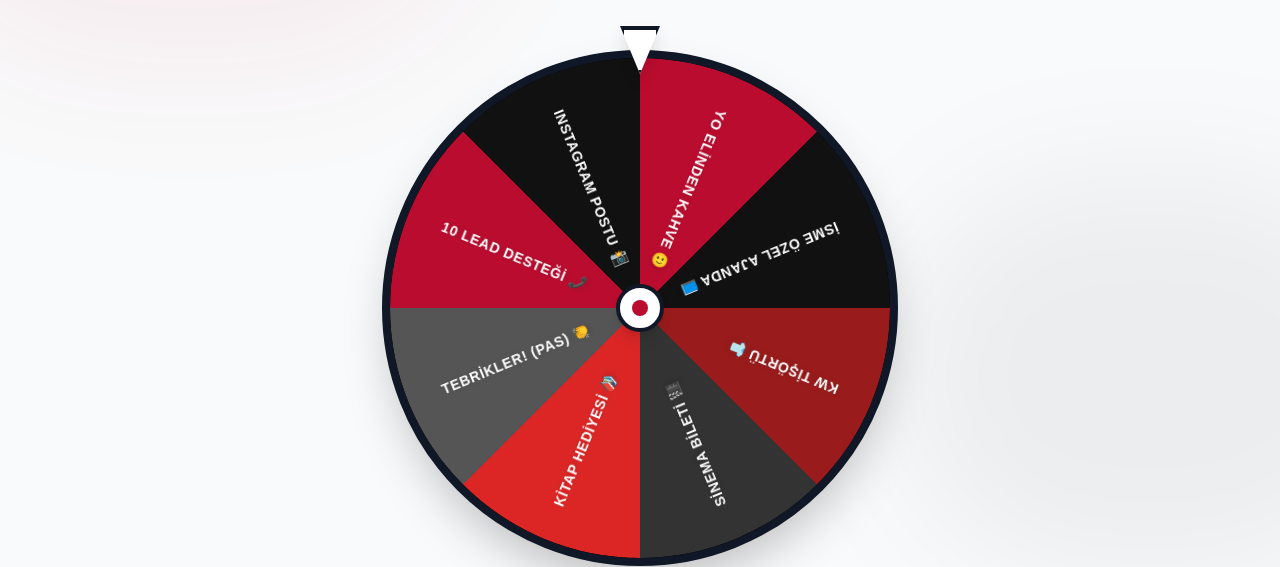
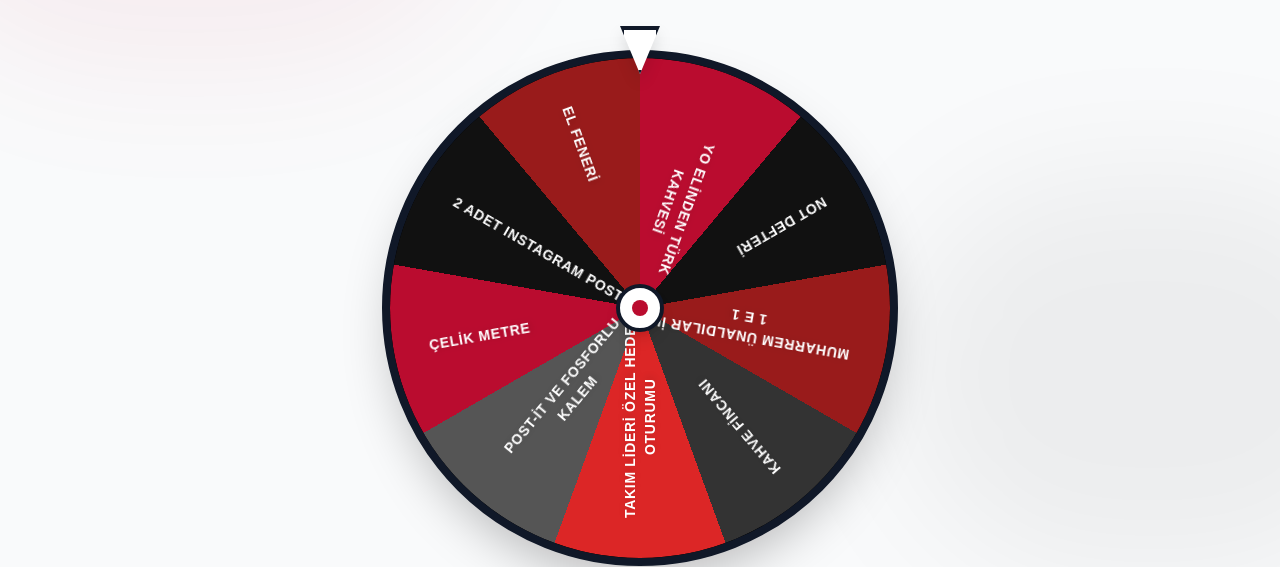
Before and after one commit to metingonuldas/kw-avo, a Next.js app: page /yap-bir-randevu in a window 1280 px wide. Shown: the part 295-862 px from the top of the page. Built offline with nearby package versions, Linux system fonts and the light colour scheme; no server answers.

Commit message:
prizes updated

```diff
--- a/app/yap-bir-randevu/page.tsx
+++ b/app/yap-bir-randevu/page.tsx
@@ -9,14 +9,15 @@
 
 // Hediye Listesi
 const PRIZES = [
-  "YO elinden kahve 🙂",
-  "İsme Özel Ajanda 📘",
-  "KW Tişörtü 👕",
-  "Sinema Bileti 🎬",
-  "Kitap Hediyesi 📚",
-  "Tebrikler! (Pas) 👏",
-  "10 Lead Desteği 📞",
-  "Instagram Postu 📸",
+  "YO Elinden Türk Kahvesi",
+  "Not Defteri ",
+  "Muharrem Ünaldılar ile 1 e 1",
+  "Kahve Fincanı",
+  "Takım Lideri Özel Hedef Oturumu",
+  "Post-it ve Fosforlu Kalem",
+  "Çelik Metre",
+  "2 Adet Instagram Postu",
+  "El Feneri ",
 ];
 
 export default function AppointmentGamePage() {
```
